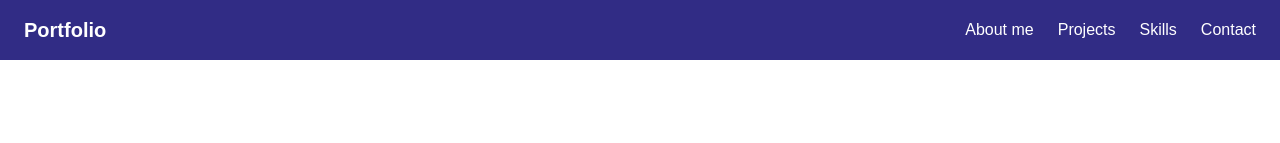
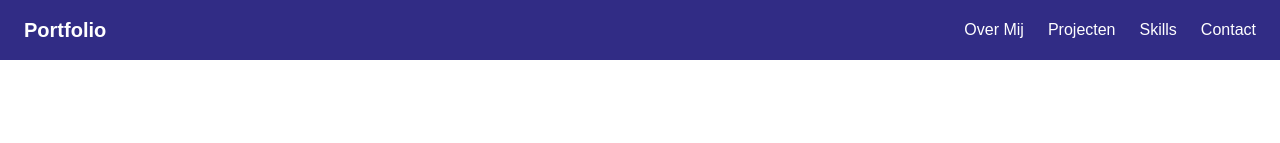
Before and after one commit to LaurienHart/Portfolio-Laurien-Hart, a Next.js app in the folder portfolio/: page / in a window 1280 px wide. Shown: the top 143 px of the page. Built offline with nearby package versions, Linux system fonts and the light colour scheme.

Commit message:
navbar text to dutch

```diff
--- a/portfolio/src/components/Navbar.tsx
+++ b/portfolio/src/components/Navbar.tsx
@@ -24,12 +24,12 @@ export default function Navbar() {
                 <ul className="hidden md:flex space-x-6">
                     <li>
                         <Link href="/" className="hover:text-gray-400 transition-colors">
-                            About me
+                            Over Mij
                         </Link>
                     </li>
                     <li>
                         <Link href="/projects" className="hover:text-gray-400 transition-colors">
-                            Projects
+                            Projecten
                         </Link>
                     </li>
                     <li>
@@ -75,16 +75,7 @@ export default function Navbar() {
                 <ul className="pt-4 pb-2 space-y-2">
                     <li>
                         <Link href="/" className="block py-2 px-4 hover:bg-gray-800 rounded transition-colors" onClick={closeMenu}>
-                            Home
-                        </Link>
-                    </li>
-                    <li>
-                        <Link
-                            href="/about"
-                            className="block py-2 px-4 hover:bg-gray-800 rounded transition-colors"
-                            onClick={closeMenu}
-                        >
-                            About
+                            Over Mij
                         </Link>
                     </li>
                     <li>
@@ -93,7 +84,7 @@ export default function Navbar() {
                             className="block py-2 px-4 hover:bg-gray-800 rounded transition-colors"
                             onClick={closeMenu}
                         >
-                            Projects
+                            Projecten
                         </Link>
                     </li>
                     <li>
```
